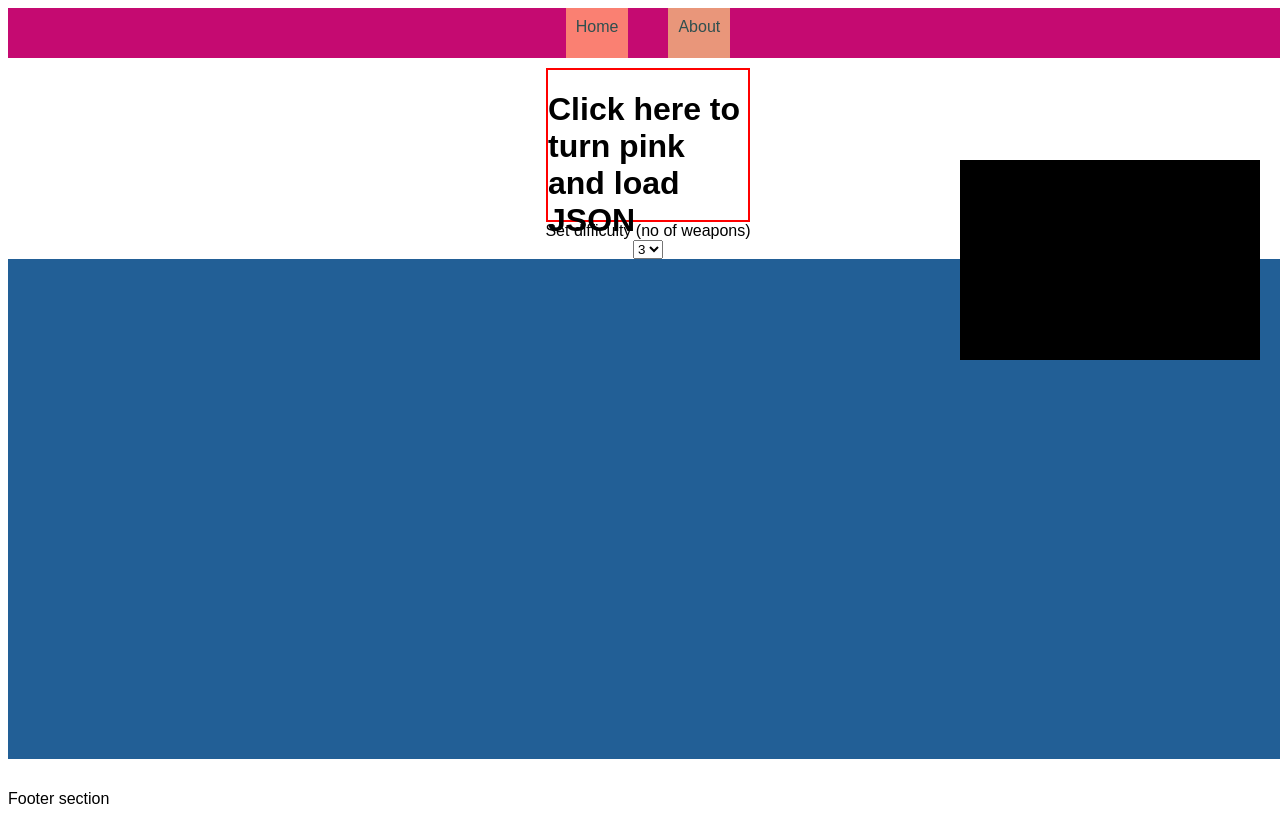
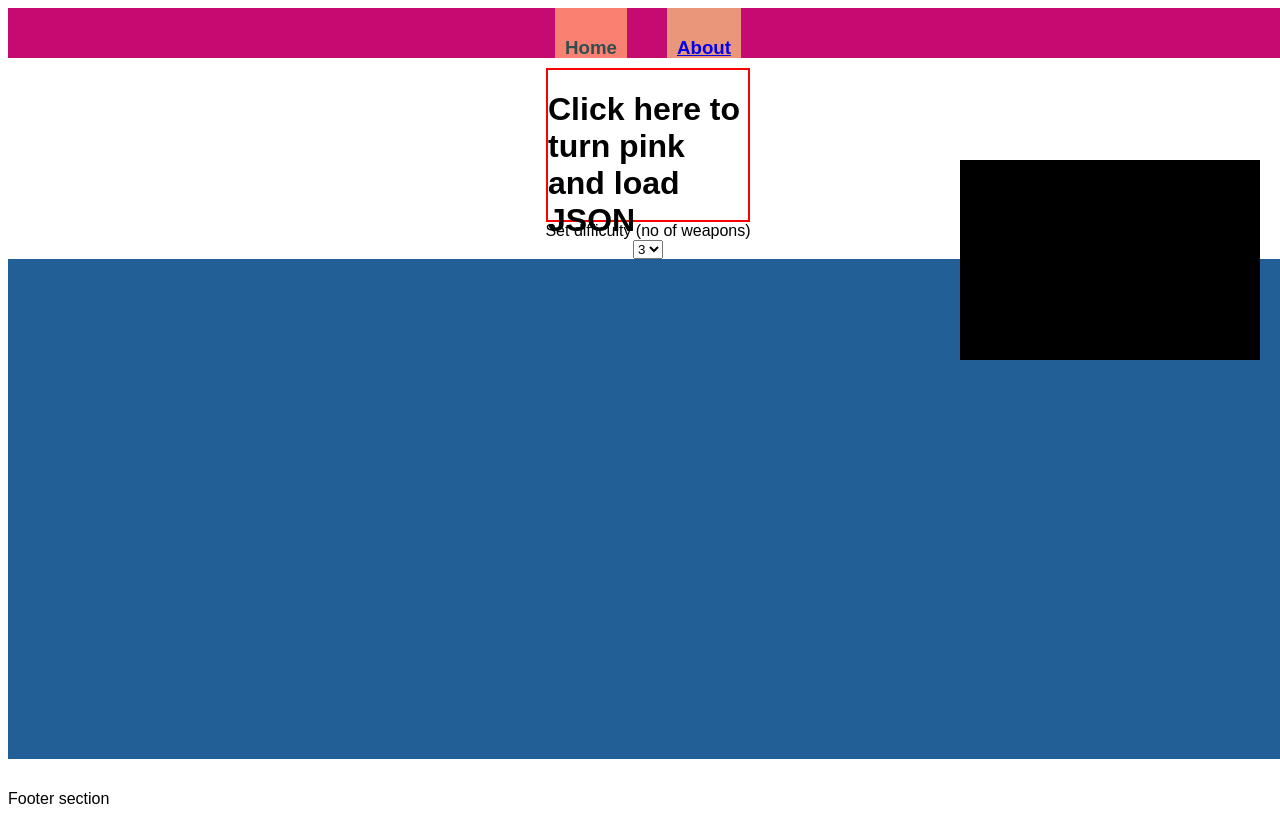
Before and after one commit to RobinF98/rock-paper-scissors-2, a plain HTML site: page index.html in a window 1280 px wide. Drawn offline with Linux system fonts and the light colour scheme.

Commit message:
Edit structure of html header

```diff
--- a/index.html
+++ b/index.html
@@ -14,12 +14,17 @@
 <body>
   <header>
     <nav class="nav">
-      <div class="navLink active">
-        <a href="index.html" aria-label="Navigate to home page">Home</a>
+
+      <a href="index.html" aria-label="Navigate to home page"></a>
+      <div class="navLink active button">
+        <h3>Home</h3>
       </div>
-      <div class="navLink">
-        <a href="about.html" aria-label="Navigate to about page">About</a>
-      </div>
+      </a>
+      <a href="about.html" aria-label="Navigate to about page">
+        <div class="navLink button">
+          <h3>About</h3>
+        </div>
+      </a>
     </nav>
   </header>
 
@@ -38,9 +43,6 @@
 
     <div id="score-div">
     </div>
-    <div id="game-icons">
-
-    </div>
   </main>
 
   <footer>
```
Also changed, not shown: about.html (+10 -6 lines).
